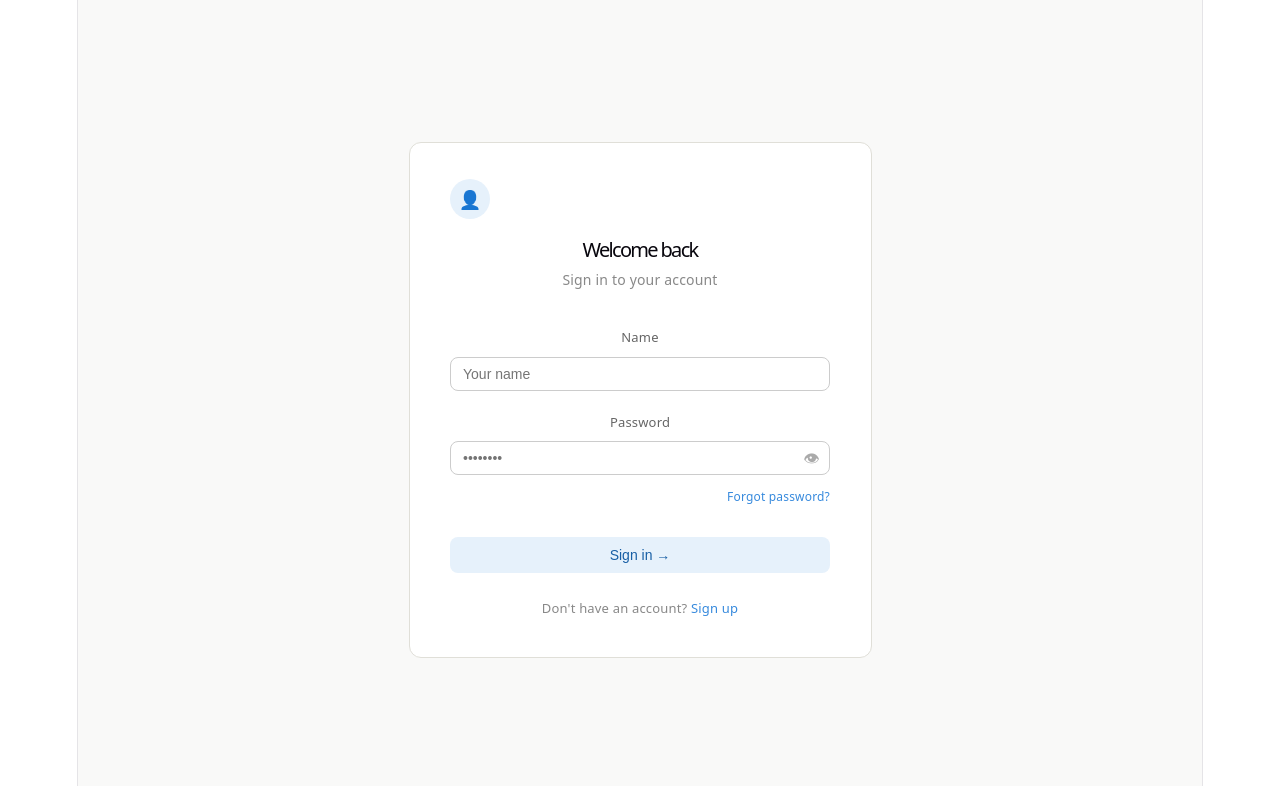
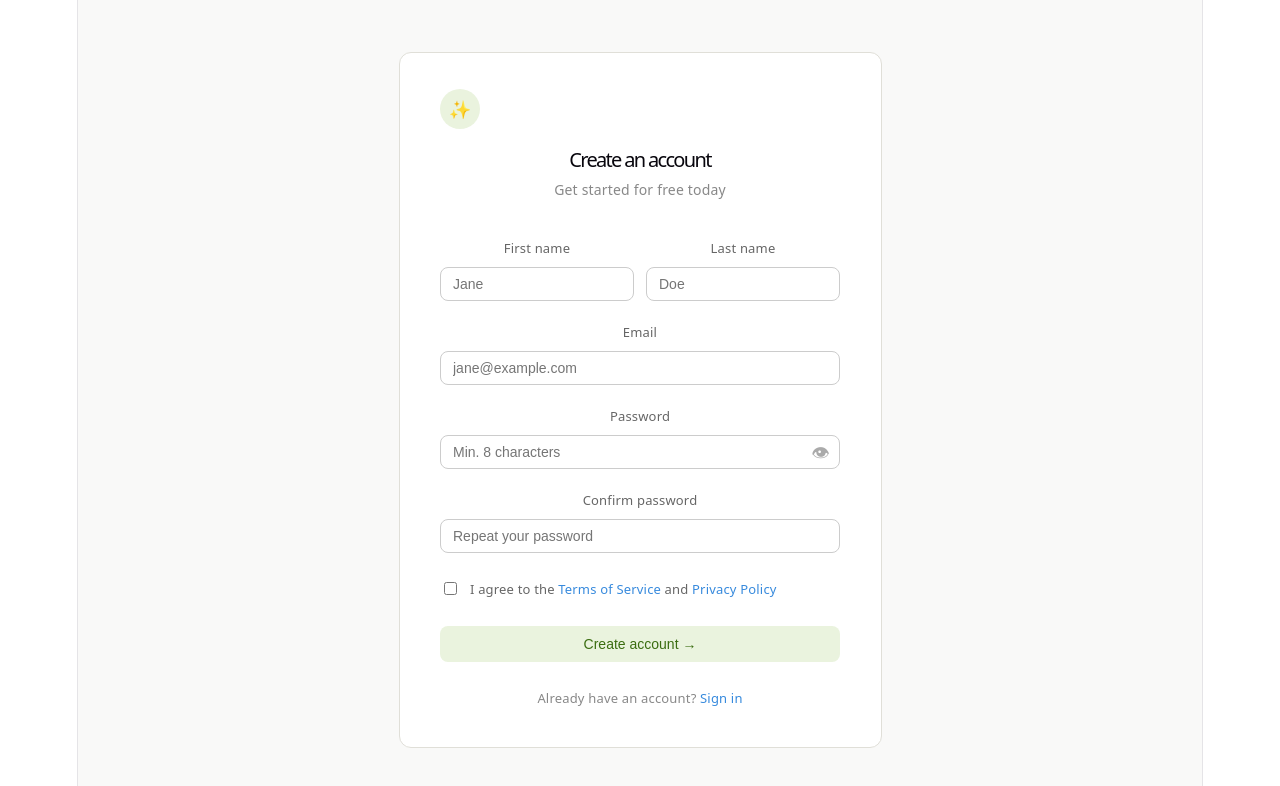
Before and after one commit to srsowmiya/Smart-Interview-Prep, a React app in the folder Frontend/: page / in a window 1280 px wide. Shown: the top 786 px of the page. Built offline with nearby package versions, Linux system fonts and the light colour scheme; the HTML template or start-up script is replaced by a standard one.

Commit message:
signup page created

```diff
--- /dev/null
+++ b/Frontend/src/components/home/Signup.jsx
@@ -0,0 +1,110 @@
+import { useState } from "react";
+
+const Signup = () => {
+  const [showPassword, setShowPassword] = useState(false);
+  const [password, setPassword] = useState("");
+  const [confirm, setConfirm] = useState("");
+
+  const getStrength = (val) => {
+    let score = 0;
+    if (val.length >= 8) score++;
+    if (/[A-Z]/.test(val)) score++;
+    if (/[0-9]/.test(val)) score++;
+    if (/[^A-Za-z0-9]/.test(val)) score++;
+    return score;
+  };
+
+  const strengthColors = ["#e24b4a", "#ef9f27", "#378add", "#1d9e75"];
+  const strengthLabels = ["Weak", "Fair", "Good", "Strong"];
+  const score = getStrength(password);
+
+  return (
+    <div style={{ minHeight: "100vh", display: "flex", alignItems: "center", justifyContent: "center", background: "#f9f9f8" }}>
+      <div style={{ background: "#fff", border: "0.5px solid #e0dfd8", borderRadius: 12, padding: "2rem 2.25rem", width: "100%", maxWidth: 400 }}>
+
+        <div style={{ marginBottom: "1.75rem" }}>
+          <div style={{ width: 40, height: 40, borderRadius: "50%", background: "#eaf3de", display: "flex", alignItems: "center", justifyContent: "center", marginBottom: "1rem" }}>
+            ✨
+          </div>
+          <h1 style={{ fontSize: 20, fontWeight: 500, margin: "0 0 4px" }}>Create an account</h1>
+          <p style={{ fontSize: 14, color: "#888", margin: 0 }}>Get started for free today</p>
+        </div>
+
+        <div style={{ display: "flex", gap: 12, marginBottom: "1rem" }}>
+          <div style={{ flex: 1 }}>
+            <label style={{ display: "block", fontSize: 13, fontWeight: 500, color: "#666", marginBottom: 6 }}>First name</label>
+            <input type="text" placeholder="Jane" style={{ width: "100%", boxSizing: "border-box", padding: "8px 12px", border: "0.5px solid #ccc", borderRadius: 8, fontSize: 14 }} />
+          </div>
+          <div style={{ flex: 1 }}>
+            <label style={{ display: "block", fontSize: 13, fontWeight: 500, color: "#666", marginBottom: 6 }}>Last name</label>
+            <input type="text" placeholder="Doe" style={{ width: "100%", boxSizing: "border-box", padding: "8px 12px", border: "0.5px solid #ccc", borderRadius: 8, fontSize: 14 }} />
+          </div>
+        </div>
+
+        <div style={{ marginBottom: "1rem" }}>
+          <label style={{ display: "block", fontSize: 13, fontWeight: 500, color: "#666", marginBottom: 6 }}>Email</label>
+          <input type="email" placeholder="jane@example.com" style={{ width: "100%", boxSizing: "border-box", padding: "8px 12px", border: "0.5px solid #ccc", borderRadius: 8, fontSize: 14 }} />
+        </div>
+
+        <div style={{ marginBottom: "1rem" }}>
+          <label style={{ display: "block", fontSize: 13, fontWeight: 500, color: "#666", marginBottom: 6 }}>Password</label>
+          <div style={{ position: "relative" }}>
+            <input
+              type={showPassword ? "text" : "password"}
+              placeholder="Min. 8 characters"
+              value={password}
+              onChange={(e) => setPassword(e.target.value)}
+              style={{ width: "100%", boxSizing: "border-box", padding: "8px 36px 8px 12px", border: "0.5px solid #ccc", borderRadius: 8, fontSize: 14 }}
+            />
+            <span onClick={() => setShowPassword(!showPassword)} style={{ position: "absolute", right: 10, top: "50%", transform: "translateY(-50%)", cursor: "pointer", color: "#aaa" }}>
+              {showPassword ? "🙈" : "👁"}
+            </span>
+          </div>
+          {password && (
+            <>
+              <div style={{ display: "flex", gap: 4, marginTop: 8 }}>
+                {[1, 2, 3, 4].map((i) => (
+                  <div key={i} style={{ height: 3, flex: 1, borderRadius: 2, background: i <= score ? strengthColors[score - 1] : "#e0dfd8" }} />
+                ))}
+              </div>
+              <p style={{ fontSize: 12, color: strengthColors[score - 1], margin: "4px 0 0" }}>{strengthLabels[score - 1]}</p>
+            </>
+          )}
+        </div>
+
+        <div style={{ marginBottom: "1.5rem" }}>
+          <label style={{ display: "block", fontSize: 13, fontWeight: 500, color: "#666", marginBottom: 6 }}>Confirm password</label>
+          <input
+            type="password"
+            placeholder="Repeat your password"
+            value={confirm}
+            onChange={(e) => setConfirm(e.target.value)}
+            style={{ width: "100%", boxSizing: "border-box", padding: "8px 12px", border: "0.5px solid #ccc", borderRadius: 8, fontSize: 14 }}
+          />
+          {confirm && (
+            <p style={{ fontSize: 12, margin: "4px 0 0", color: confirm === password ? "#1d9e75" : "#e24b4a" }}>
+              {confirm === password ? "✓ Passwords match" : "✗ Passwords do not match"}
+            </p>
+          )}
+        </div>
+
+        <div style={{ display: "flex", alignItems: "flex-start", gap: 10, marginBottom: "1.5rem" }}>
+          <input type="checkbox" id="terms" style={{ marginTop: 2, cursor: "pointer" }} />
+          <label htmlFor="terms" style={{ fontSize: 13, color: "#666", cursor: "pointer", lineHeight: 1.5 }}>
+            I agree to the <a href="#" style={{ color: "#378add", textDecoration: "none" }}>Terms of Service</a> and <a href="#" style={{ color: "#378add", textDecoration: "none" }}>Privacy Policy</a>
+          </label>
+        </div>
+
+        <button style={{ width: "100%", padding: 10, background: "#eaf3de", border: "none", borderRadius: 8, color: "#3b6d11", fontSize: 14, fontWeight: 500, cursor: "pointer" }}>
+          Create account →
+        </button>
+
+        <p style={{ textAlign: "center", fontSize: 13, color: "#888", marginTop: "1.25rem" }}>
+          Already have an account? <a href="#" style={{ color: "#378add", textDecoration: "none" }}>Sign in</a>
+        </p>
+      </div>
+    </div>
+  );
+};
+
+export default Signup;
--- a/Frontend/src/main.jsx
+++ b/Frontend/src/main.jsx
@@ -1,11 +1,10 @@
 import { StrictMode } from 'react'
 import { createRoot } from 'react-dom/client'
 import './index.css'
-import App from './App.jsx'
-import Login from './components/home/Login.jsx'
+import Signup from './components/home/Signup.jsx'
 
 createRoot(document.getElementById('root')).render(
   <StrictMode>
-    <Login />
+    <Signup />
   </StrictMode>,
 )
```
